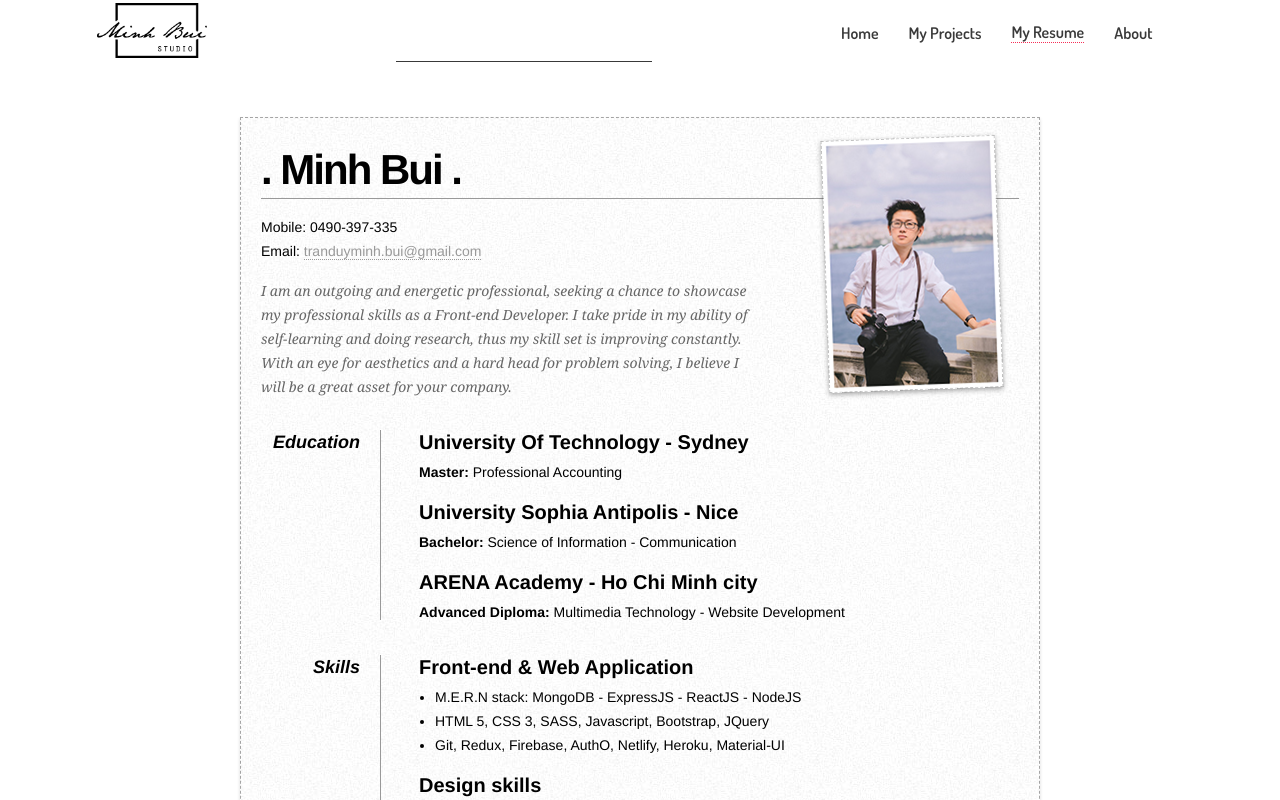
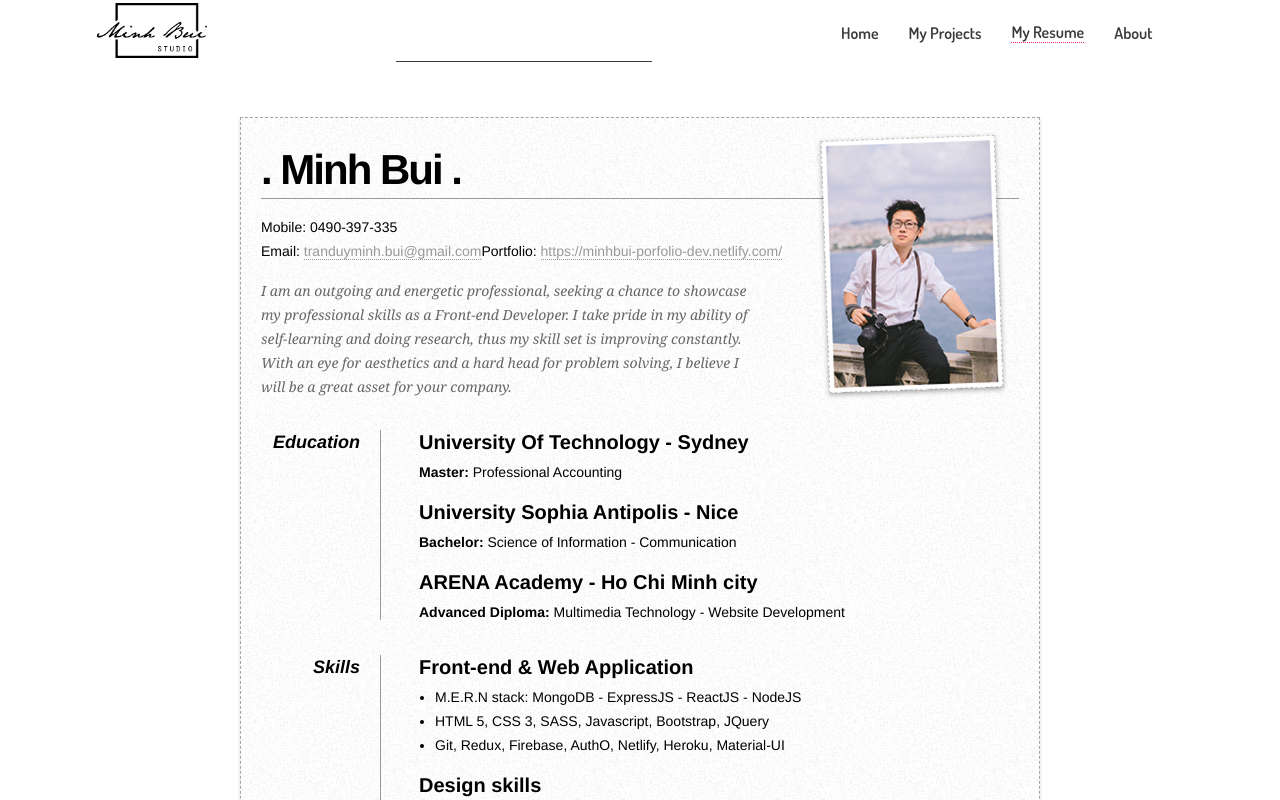
Before and after one commit to Minh-Leo/porfolio-dev, a React (Create React App) app: page /resume in a window 1280 px wide. Shown: the top 800 px of the page. Built offline with nearby package versions, Linux system fonts and the light colour scheme.

Commit message:
minor change

```diff
--- a/src/App.css
+++ b/src/App.css
@@ -75,6 +75,11 @@ nav {
   flex-basis: 1;
 }
 
+.aboutContainer {
+  color: red;
+  background-color: red;
+}
+
 @media (max-width: 600px) {
   .image {
     height: 25px;
--- a/src/pages/home.js
+++ b/src/pages/home.js
@@ -8,7 +8,7 @@ import Grid from "@material-ui/core/Grid";
 import Paper from "@material-ui/core/Paper";
 
 import FacebookIcon from "@material-ui/icons/Facebook";
-import InstagramIcon from "@material-ui/icons/Instagram";
+// import InstagramIcon from "@material-ui/icons/Instagram";
 import EmailIcon from "@material-ui/icons/Email";
 import PhoneAndroidIcon from "@material-ui/icons/PhoneAndroid";
 import CameraIcon from "@material-ui/icons/Camera";
@@ -44,7 +44,9 @@ function Home(props) {
               </li>
               <li>
                 <EmailIcon color='primary' fontSize='default' />
-                <a>tranduyminh.bui@gmail.com</a>
+                <a href='mailto:tranduyminh.bui@gmail.com'>
+                  tranduyminh.bui@gmail.com
+                </a>
               </li>
 
               <li>
@@ -59,7 +61,7 @@ function Home(props) {
               </li>
               <li>
                 <PhoneAndroidIcon color='primary' fontSize='default' />{" "}
-                <a>0490 - 397 - 335</a>
+                <a href='#'>0490 - 397 - 335</a>
               </li>
             </ul>
           </div>{" "}
--- a/src/pages/resume.js
+++ b/src/pages/resume.js
@@ -20,6 +20,13 @@ function Resume() {
                 href='mailto:tranduyminh.bui@gmail.com'
               >
                 tranduyminh.bui@gmail.com
+              </a>
+              Portfolio:{" "}
+              <a
+                className={styles.email}
+                href='https://minhbui-porfolio-dev.netlify.com/'
+              >
+                https://minhbui-porfolio-dev.netlify.com/
               </a>
             </p>
           </div>
```
